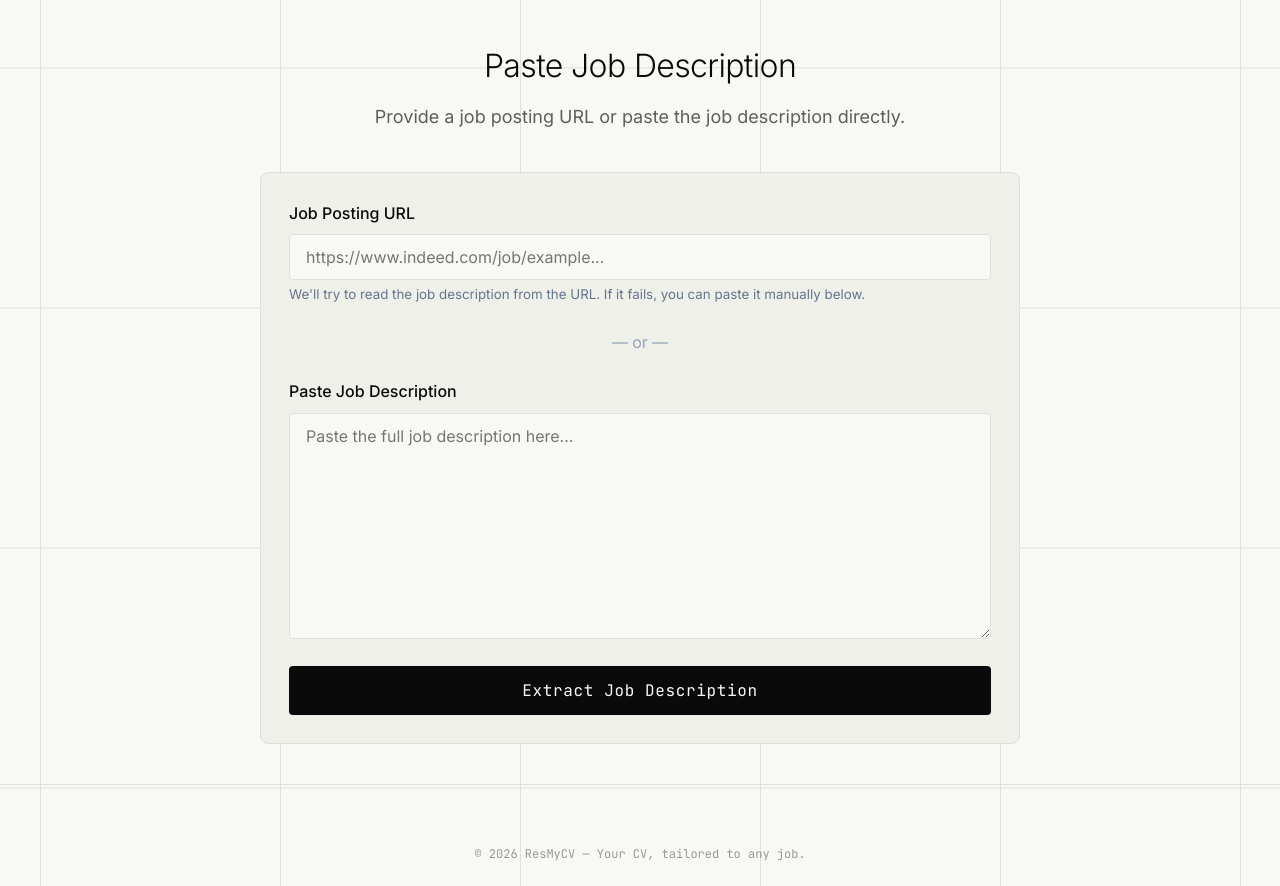
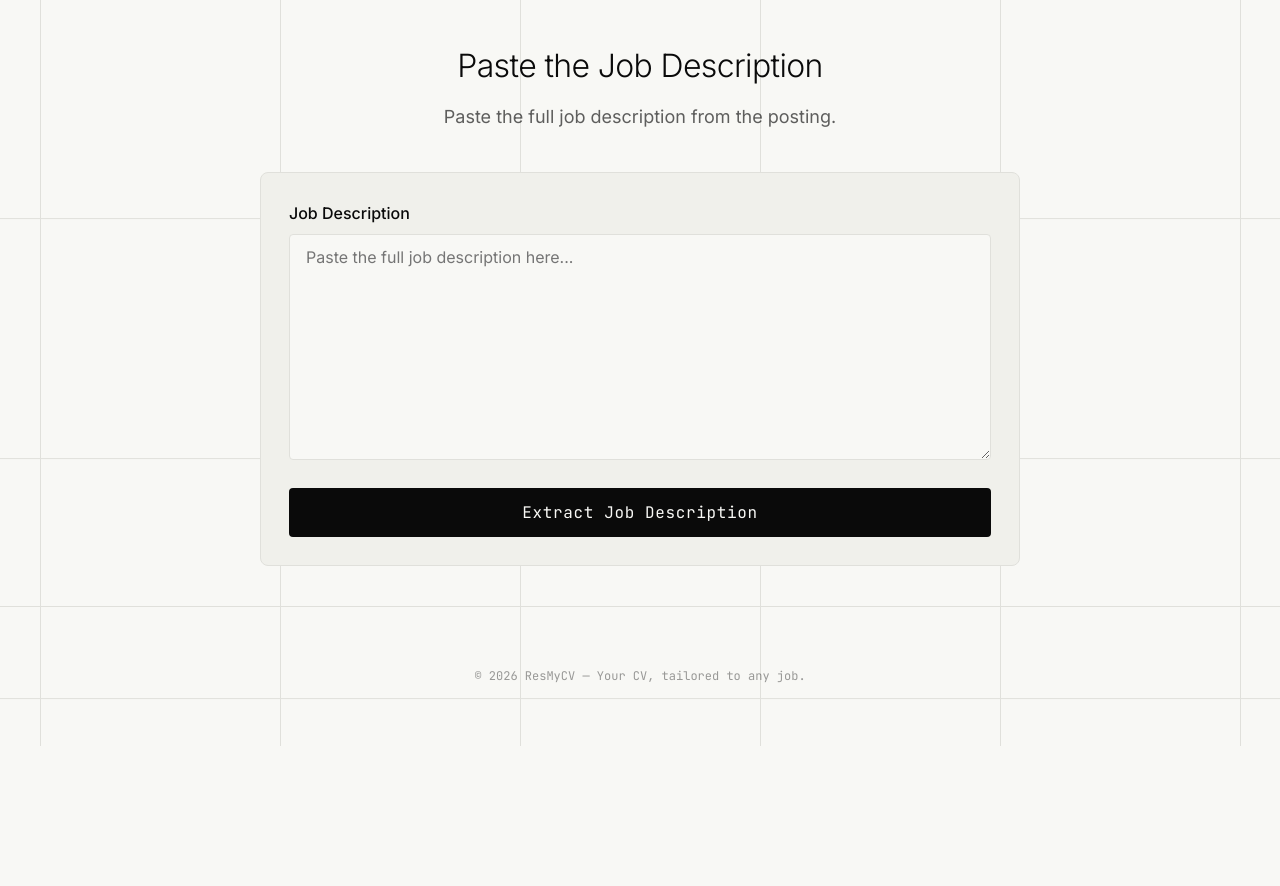
Before and after one commit to ncik8/TailorMyCV, a Flask app: page /job/paste in a window 1280 px wide. Shown: the part 70-956 px from the top of the page. After the commit the page ends 816 px from the top, so only its background shows below. Run offline with Flask 3, Linux system fonts and the light colour scheme.

Commit message:
Simplify job paste: remove URL scraping, text-only input

```diff
--- a/app.py
+++ b/app.py
@@ -500,27 +500,17 @@ def job_paste_page():
 
 @app.route('/job/scrape', methods=['POST'])
 def scrape_job_route():
-    """API: Scrape job URL or parse pasted text."""
+    """API: Parse pasted job description text."""
     data = request.get_json()
 
-    if data.get('text'):
-        # User pasted raw job description
-        job_data = parse_job_text(data['text'])
-    elif data.get('url'):
-        # User provided a URL
-        job_data = scrape_job_url(data['url'])
-    else:
-        return jsonify({'error': 'No URL or text provided'}), 400
+    if not data.get('text'):
+        return jsonify({'error': 'No text provided'}), 400
 
+    # Parse pasted job description
+    job_data = parse_job_text(data['text'])
     session['job_data'] = job_data
 
-    # Determine source label
-    if data.get('text'):
-        source = 'pasted'
-    else:
-        source = 'url'
-
-    # Also extract requirements
+    # Extract requirements
     if job_data.get('description'):
         requirements = extract_requirements(job_data['description'])
         session['requirements'] = requirements
@@ -532,7 +522,7 @@ def scrape_job_route():
         'job': job_data,
         'requirements': session['requirements'],
         'text': job_data.get('description', ''),
-        'source': source
+        'source': 'pasted'
     })
 
 
--- a/templates/job_paste.html
+++ b/templates/job_paste.html
@@ -6,22 +6,14 @@
 <div class="page">
     <div class="container" style="max-width: 800px;">
         <div class="page-header">
-            <h1>Paste Job Description</h1>
-            <p>Provide a job posting URL or paste the job description directly.</p>
+            <h1>Paste the Job Description</h1>
+            <p>Paste the full job description from the posting.</p>
         </div>
 
         <!-- Step 1: Input -->
         <div id="input-section" class="card">
             <div class="form-group">
-                <label for="job-url">Job Posting URL</label>
-                <input type="url" id="job-url" placeholder="https://www.indeed.com/job/example..." style="font-size: 16px;">
-                <small style="color: #64748b; margin-top: 4px; display: block;">We'll try to read the job description from the URL. If it fails, you can paste it manually below.</small>
-            </div>
-
-            <div style="text-align: center; margin: 24px 0; color: #94a3b8;">— or —</div>
-
-            <div class="form-group">
-                <label for="job-text">Paste Job Description</label>
+                <label for="job-text">Job Description</label>
                 <textarea id="job-text" rows="10" placeholder="Paste the full job description here..." style="font-size: 16px; resize: vertical;"></textarea>
             </div>
 
@@ -67,56 +59,43 @@
 
 <script>
 let extractedText = '';
-let sourceType = '';
 
-// Step 1: Submit URL or pasted text
+// Step 1: Submit pasted text
 async function submitJob() {
-    const url = document.getElementById('job-url').value.trim();
     const text = document.getElementById('job-text').value.trim();
 
-    if (!url && !text) {
-        showError('Please provide either a URL or paste a job description.');
+    if (!text) {
+        showError('Please paste a job description.');
         return;
     }
 
     hideError();
     showStatus('Extracting job description...');
 
-    const body = {};
-    if (url) body.url = url;
-    if (text) body.text = text;
-
     try {
         const response = await fetch('/job/scrape', {
             method: 'POST',
             headers: {'Content-Type': 'application/json'},
-            body: JSON.stringify(body)
+            body: JSON.stringify({ text: text })
         });
 
         const data = await response.json();
 
         if (data.success) {
-            // Store extracted text
             extractedText = data.text || text;
-            sourceType = data.source || (url ? 'url' : 'pasted');
 
             // Show review section
             document.getElementById('job-review-text').value = extractedText;
-
-            let sourceLabel = '';
-            if (sourceType === 'url') sourceLabel = 'Extracted from URL';
-            else if (sourceType === 'scraped') sourceLabel = 'Scraped from job posting';
-            else sourceLabel = 'From your pasted text';
-            document.getElementById('review-source').textContent = sourceLabel;
+            document.getElementById('review-source').textContent = 'From your pasted text';
 
             document.getElementById('input-section').classList.add('hidden');
             document.getElementById('review-section').classList.remove('hidden');
             hideStatus();
         } else {
-            showError(data.error || 'Failed to extract job description. Try pasting the text directly.');
+            showError(data.error || 'Failed to extract job description.');
         }
     } catch (err) {
-        showError('Network error: ' + err.message + '. Try pasting the job description directly.');
+        showError('Network error: ' + err.message);
     }
 }
 
@@ -154,7 +133,6 @@ async function confirmJob() {
 function editJob() {
     const editedText = document.getElementById('job-review-text').value;
     document.getElementById('job-text').value = editedText;
-    document.getElementById('job-url').value = '';
     document.getElementById('review-section').classList.add('hidden');
     document.getElementById('input-section').classList.remove('hidden');
     hideError();
```
